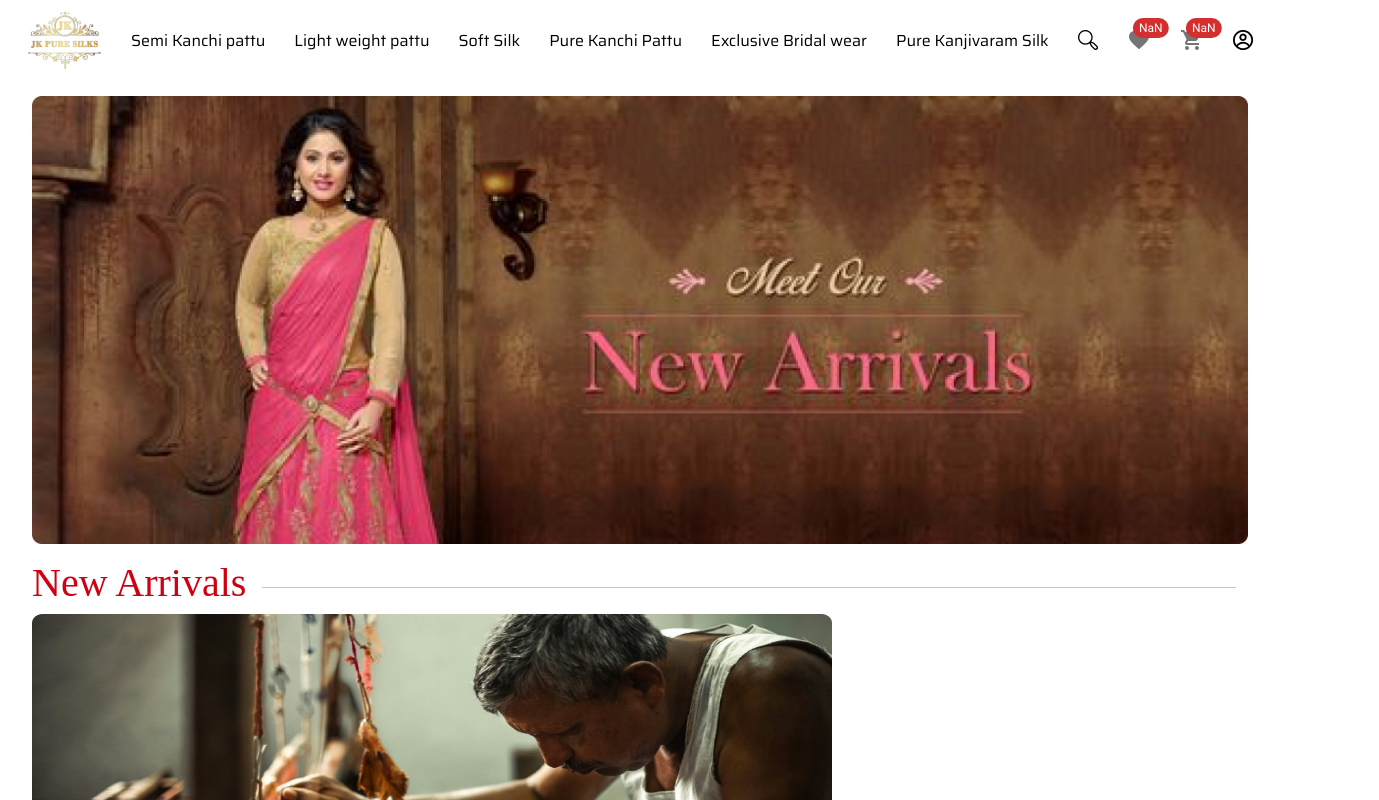
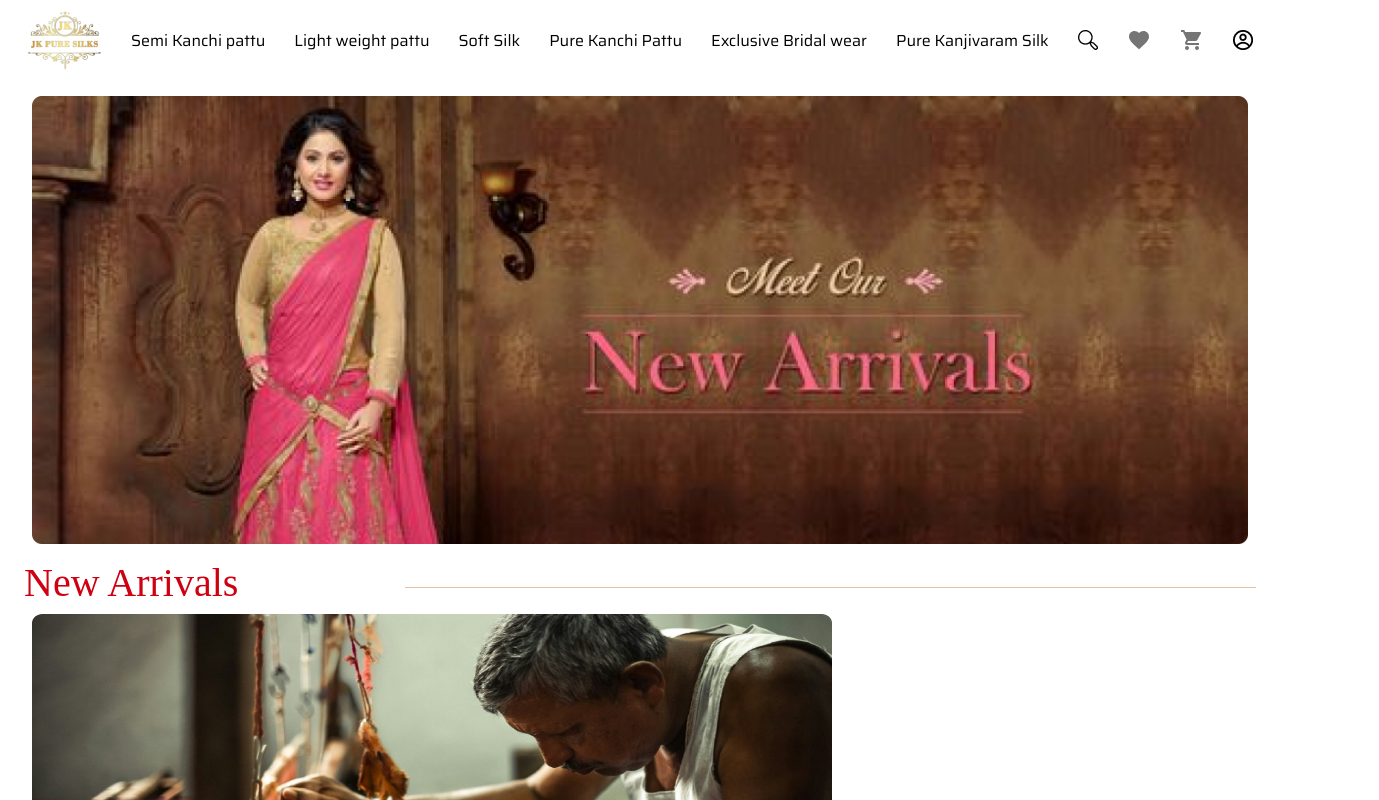
Before and after one commit to Jobminar/Jksilks-main, a React (Vite) app in the folder client/: page / in a window 1280 px wide. Shown: the top 800 px of the page, 1379 px wide, since content can reach past the window. Built offline with nearby package versions, Linux system fonts and the light colour scheme; a web font is replaced by a local one.

Commit message:
changes done on nav bar and other login authentications and other  changes in home page by anil

```diff
--- a/client/src/components/Home/Home.jsx
+++ b/client/src/components/Home/Home.jsx
@@ -23,7 +23,10 @@ const Home = () => {
         <div className="new-arrivals">
           <div className="headding">
             <h1>New Arrivals</h1>
+            <div>
             <img src={line} alt="line" />
+            </div>
+
           </div>
           <div className="newarrivals-main-section">
             <div className="handloomes-section">
@@ -31,9 +34,9 @@ const Home = () => {
             </div>
             <div
               className="newarrivals-main-con"
-              onClick={() => {
-                navigate("/addtocart");
-              }}
+              // onClick={() => {
+              //   navigate("/addtocart");
+              // }}
             >
               {Homedata.map((item, index) => (
                 <div key={index}>
@@ -61,7 +64,10 @@ const Home = () => {
         <div className="Best-sellers-con">
           <div className="headding">
             <h1>Best Sellers</h1>
-            <img src={line} alt="line" />
+            <div>
+              <img src={line} alt="line" />
+            </div>
+
           </div>
           <div className="best-sellers">
             <div className="best-sellers-sub">
--- a/client/src/components/Home/hoome.css
+++ b/client/src/components/Home/hoome.css
@@ -18,8 +18,10 @@ body{font-family: "Saira";}
 }
 /* new arrivals */
 .headding{
-    display: flex;
-    justify-content: left;
+    width: 100%;
+    display: grid;
+    grid-template-columns: 30% 70%;
+    justify-content: center;
     align-items: center;
     column-gap: 1rem;
 }
@@ -32,6 +34,10 @@ body{font-family: "Saira";}
     text-align: left;
     color: rgba(206, 0, 17, 1);
 
+}
+.headding div img{
+    width: 100%;
+    height: 100%;
 }
 .headding img{
     width: auto;
--- a/client/src/components/Navbar/Navbar.jsx
+++ b/client/src/components/Navbar/Navbar.jsx
@@ -23,11 +23,29 @@ const Navbar = () => {
   };
 
   const handleWishlistClick = () => {
-    navigate("/favourite");
+    const user = JSON.parse(sessionStorage.getItem("user"));
+    const userId = user && user.user._id;
+    if (userId && userId.length > 1) {
+      // Navigate to the wishlist path
+      navigate("/favourite");
+    } else {
+      // Display an alert
+      alert('Please login before going to favorites.');
+    }
+
   };
 
   const handleCartClick = () => {
-    navigate("/cart");
+    const user = JSON.parse(sessionStorage.getItem("user"));
+    const userId = user && user.user._id;
+    if (userId && userId.length > 1) {
+      // Navigate to the wishlist path
+      navigate("/cart");
+    } else {
+      // Display an alert
+      alert('Please login before going to Cart.');
+    }
+
   };
 
   const handleProfileClick = () => {
@@ -37,11 +55,22 @@ const Navbar = () => {
 
   var favoritesLengthString = sessionStorage.getItem('favoritesLength');
   var favoritesLength = parseInt(favoritesLengthString);
+  if (isNaN(favoritesLength)) {
+    // If favoritesLength is NaN, set it to 0
+    favoritesLength = 0;
+  }
   console.log(favoritesLength);
+
 
 
   var cartLengthString = sessionStorage.getItem('cartLength');
   var cartLength = parseInt(cartLengthString);
+
+  if (isNaN(cartLength)) {
+    // If cartLength is NaN, set it to 0
+    cartLength = 0;
+  }
+
   console.log(cartLength);
 
 
--- a/client/src/components/Sares/Productview/productview.jsx
+++ b/client/src/components/Sares/Productview/productview.jsx
@@ -31,8 +31,16 @@ const Productview = () => {
     // handle buttons
     const handleBuyNow = () => {
       // Add logic for handling "Buy Now" functionality
-      alert(`Your total amount is ${Buynowamount} rupes`);
-      navigate('/address')
+      const user = JSON.parse(sessionStorage.getItem("user"));
+      const userId = user && user.user._id;
+      if (userId && userId.length > 1) {
+        alert(`Your total amount is ${Buynowamount} rupes`);
+        navigate('/address')
+      } else {
+        // Display an alert
+        alert('Please login before buying any item');
+      }
+
     };
 
   //  handle addto cart----------------------------------------------->backend
@@ -49,7 +57,7 @@ const Productview = () => {
       console.log(user);
       const userId = user && user.user._id;
       const itemid = selectedProduct._id
-
+      if (userId && userId.length > 1) {
         const dataToSend = {
           category: selectedProduct.category || null,
           itemname: selectedProduct.itemname ||  null,
@@ -85,6 +93,12 @@ const Productview = () => {
           // Handle other errors if needed
           console.error('Error adding items to the cart:', error);
         });
+        navigate('/cart')
+      } else {
+        // Display an alert
+        alert('Please login before added any item into the cart');
+      }
+
       };
 
 
```
